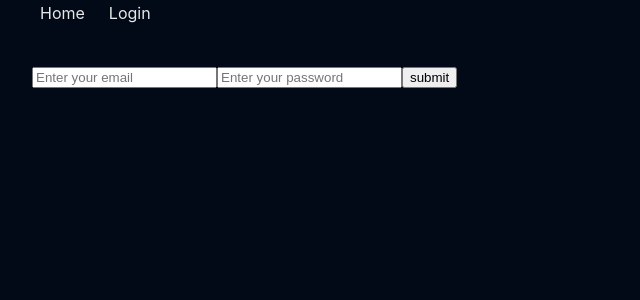
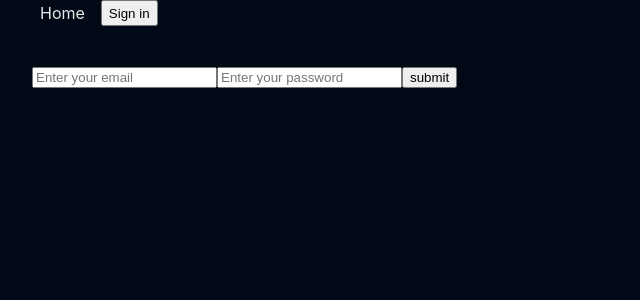
Before and after one commit to harleysg/googleapi.sheet, a Next.js app: page /adviser in a window 1280 px wide. Shown: the top 300 px of the page, without its empty margins (0-640 px from the left). Built offline with nearby package versions, Linux system fonts and the light colour scheme; no server answers.

Commit message:
feat(*): implement next-auth

```diff
--- a/components/header.js
+++ b/components/header.js
@@ -1,18 +1,26 @@
-import Link from 'next/link'
+import Link from './navLink'
+import { signIn, signOut } from 'next-auth/react'
 
-export default function Header() {
+export default function Header({ session }) {
   return (
     <header className='o-header'>
       <div className='o-header_wrapper o-wrapper'>
         <nav className='o-header_nav'>
-          <Link href="/">
+          <Link activeClassName='is-active' href='/'>
             <a className='o-header_link'>Home</a>
           </Link>
-          <Link href="/login">
-            <a className='o-header_link'>Login</a>
-          </Link>
+          {session ? (
+            <>
+              <Link activeClassName='is-active' href='/adviser'>
+                <a className='o-header_link'>Adviser</a>
+              </Link>
+              <button onClick={() => signOut()}>Sign out</button>
+            </>
+          ) : (
+            <button onClick={() => signIn()}>Sign in</button>
+          )}
         </nav>
       </div>
     </header>
-  )
+  );
 }
--- a/components/layout.js
+++ b/components/layout.js
@@ -1,7 +1,11 @@
-import Head from 'next/head';
-import Header from './header';
+import Head from 'next/head'
+import Header from './header'
+
+import { useSession } from "next-auth/react"
 
 export default function Layout({ children, title = 'googleapi sheet' }) {
+  const { data: session } = useSession()
+
   return (
     <>
       <Head>
@@ -10,7 +14,7 @@ export default function Layout({ children, title = 'googleapi sheet' }) {
         <link rel='icon' href='/favicon.ico' />
       </Head>
 
-      <Header />
+      <Header session={session} />
 
       <main className='o-main'>
         <div className='o-wrapper'>{children}</div>
--- a/pages/_app.js
+++ b/pages/_app.js
@@ -1,7 +1,13 @@
+import { SessionProvider } from "next-auth/react"
 import '../styles/globals.css'
 
-function MyApp({ Component, pageProps }) {
-  return <Component {...pageProps} />
+export default function App({
+  Component,
+  pageProps: { session, ...pageProps },
+}) {
+  return (
+    <SessionProvider session={session}>
+      <Component {...pageProps} />
+    </SessionProvider>
+  )
 }
-
-export default MyApp
--- a/pages/api/sheet.js
+++ b/pages/api/sheet.js
@@ -1,15 +1,7 @@
-import { getSheets } from '@services/google.sheets';
+import { getSession } from "next-auth/react"
 
-const TableFactory = (values) => {
-  const table = {};
-
-  if (values) {
-    table.header = values[0];
-    table.body = values.slice(1);
-  }
-
-  return table
-}
+import { getSheets } from '@services/google.sheets'
+import { TableFactory } from '@services/index'
 
 async function handleGetTable(res) {
   getSheets({
@@ -24,7 +16,7 @@ async function handleGetTable(res) {
         message: 'It works!',
         data,
         table
-      });
+      })
     })
     .catch((error) => {
       const { code, errors, response: data } = error;
@@ -33,8 +25,8 @@ async function handleGetTable(res) {
         success: false,
         errors: errors || error,
         message: data.data.error.message || ''
-      });
-    });
+      })
+    })
 }
 
 async function handleLogin(req, res) {
@@ -46,32 +38,40 @@ async function handleLogin(req, res) {
       const table = TableFactory(data.values);
       const { email, password } = req.body
 
-      const userAvailable = table.body.some(row => row[0] === email && row[1] === password)
+      const userAvailable = table.body.some(
+        (row) => row[0] === email && row[1] === password
+      )
 
       res.status(201).json({
         success: true,
         message: 'It works!',
         isAvailable: userAvailable,
-      });
+      })
     })
     .catch((error) => {
       const { code, errors, response: data } = error;
 
-      res.status(code).json({
+      res.status(code || 500).json({
         success: false,
         errors: errors || error,
-        message: data.data.error.message || ''
-      });
-    });
+        message: data?.data?.error?.message || ''
+      })
+    })
 }
 
 export default async function handler(req, res) {
+  const session = await getSession({ req })
+
+  if (!session) {
+    return res.status(401).json({ message: 'Unauthorized!' })
+  }
+
   if (req.method === 'GET') {
-    return handleGetTable(res);
+    return handleGetTable(res)
   }
   if (req.method === 'POST') {
     return handleLogin(req, res)
   }
 
-  return res.status(200).json({ message: 'Hey!' });
+  return res.status(200).json({ message: 'Hey!' })
 }
--- a/services/index.js
+++ b/services/index.js
@@ -18,7 +18,19 @@ const sheetGet = () => fetchSheet({
   }
 })
 
+function TableFactory(values) {
+  const table = {};
+
+  if (values) {
+    table.header = values[0];
+    table.body = values.slice(1);
+  }
+
+  return table
+}
+
 export {
   sheetGet,
-  sheetPost
+  sheetPost,
+  TableFactory
 }
```
Also changed, not shown: pages/api/auth/[...nextauth].js (added, +12 -0 lines), pages/index.js (+13 -9 lines).
